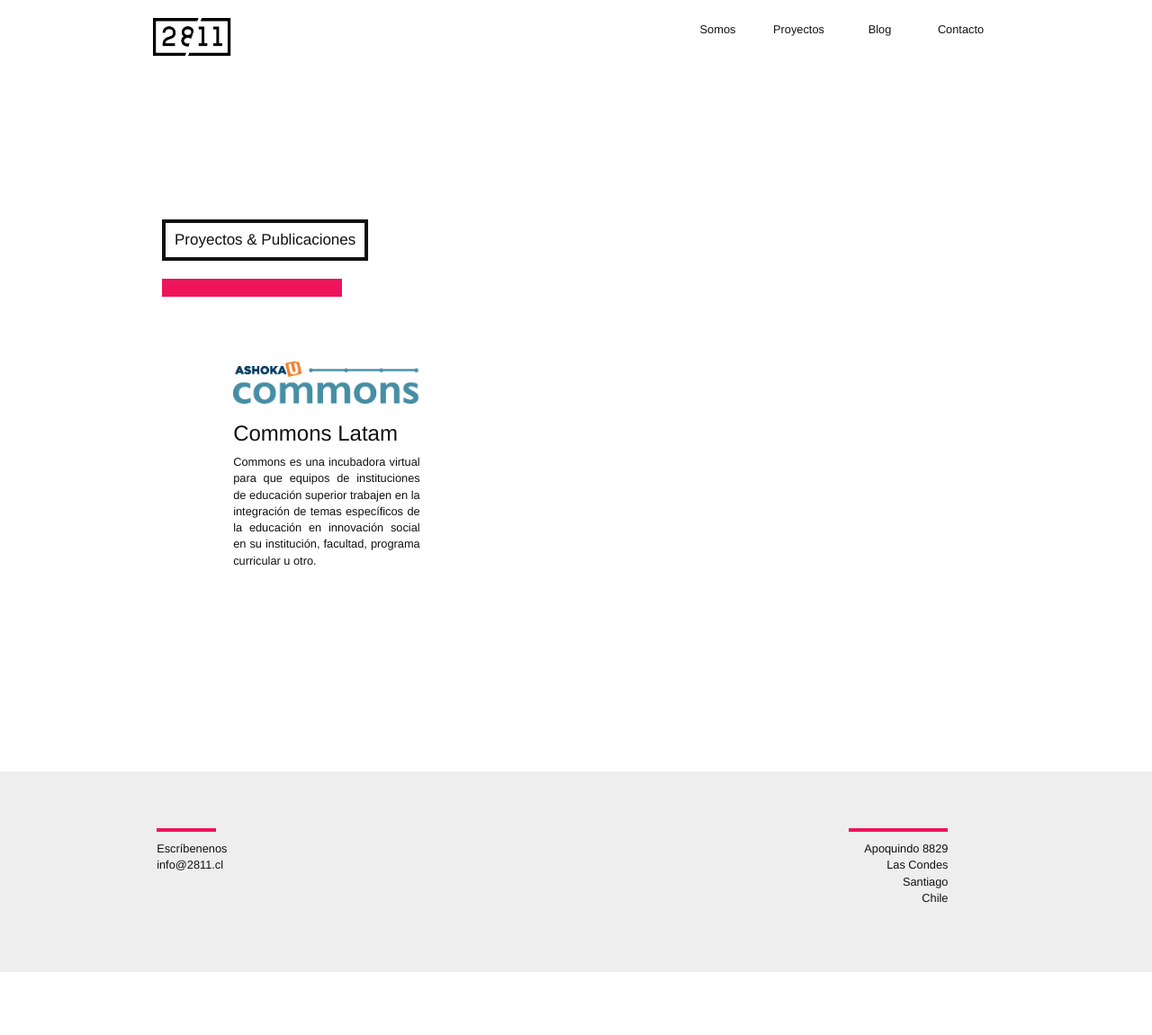
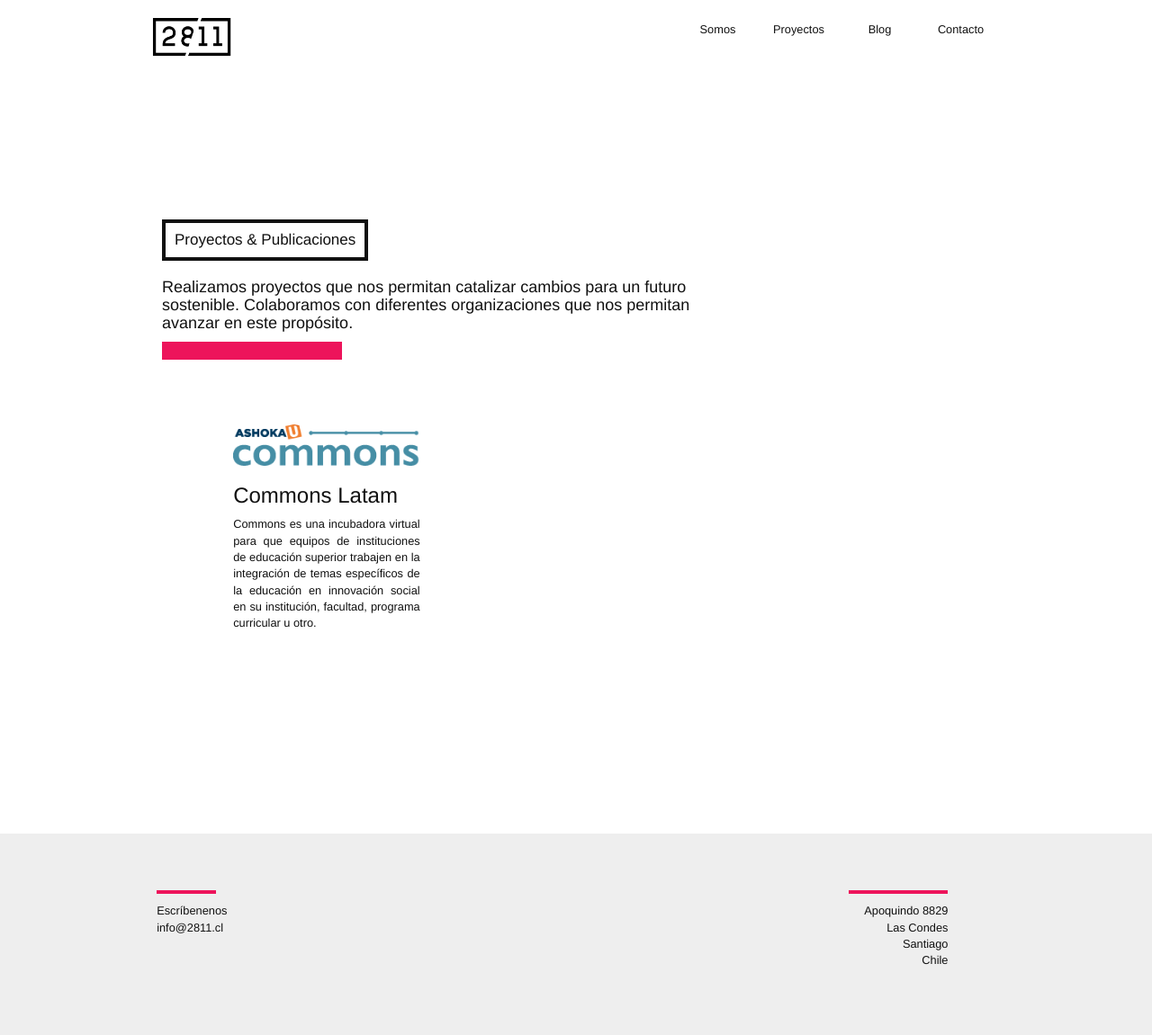
Before and after one commit to 2811Chile/2811Chile.github.io, a Jekyll site: the page built from trabajos.md, in a window 1280 px wide. Shown: the whole page at 90% size. Built offline with Jekyll 4.4.1, drawn with Linux system fonts in a browser that asks for light colours; nearby versions of some CDN libraries; some web fonts are replaced; before the commit the page ends 1081 px from its top, so only the background shows below that.

Commit message:
Updated Trabajos

```diff
--- a/trabajos.md
+++ b/trabajos.md
@@ -1,7 +1,9 @@
 ---
 title: Proyectos
 permalink: "/proyectos/"
-descripcion:
+descripcion: 'Realizamos proyectos que nos permitan catalizar cambios para un futuro
+  sostenible. Colaboramos con diferentes organizaciones que nos permitan avanzar en
+  este propósito. '
 layout: default
 ---
 
```
